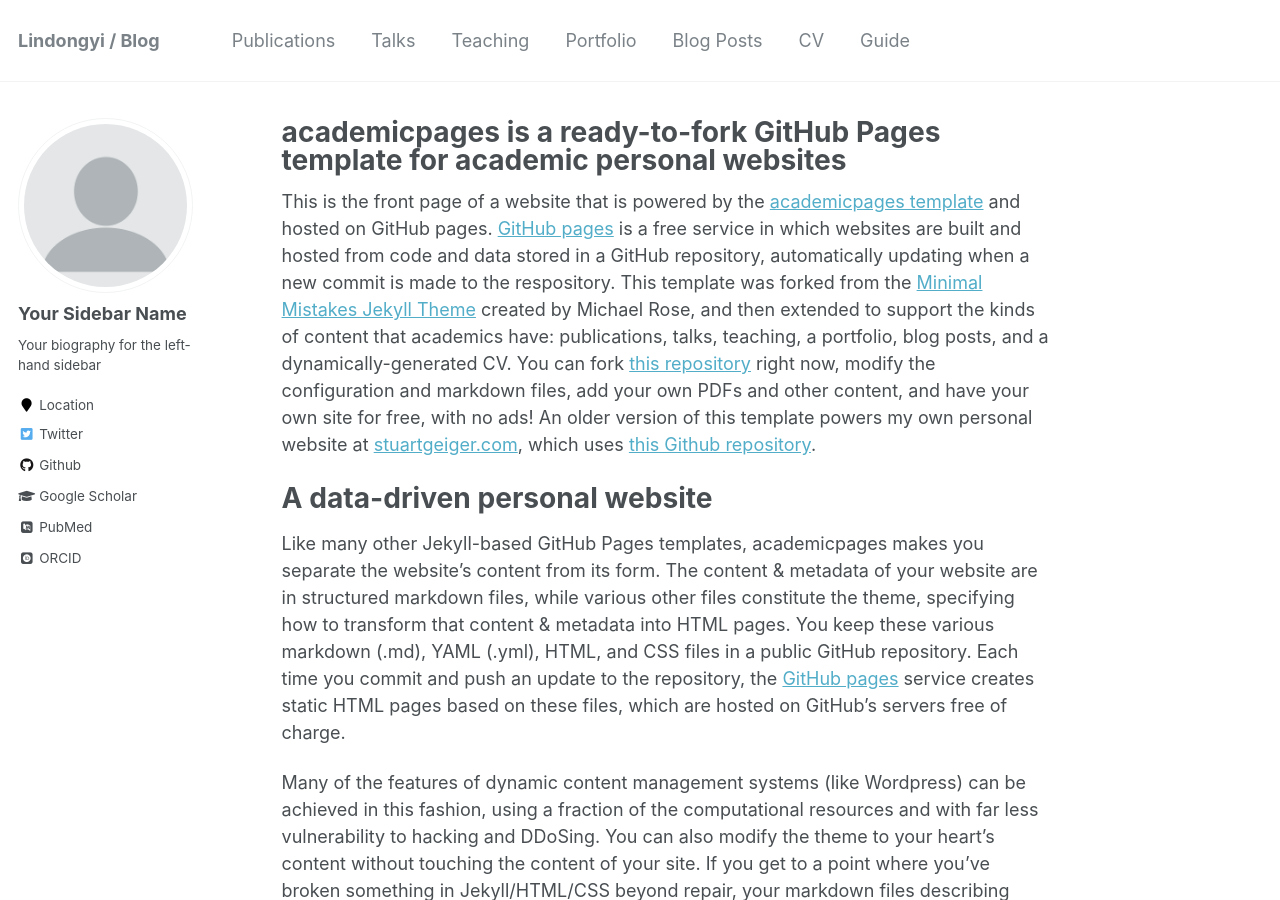
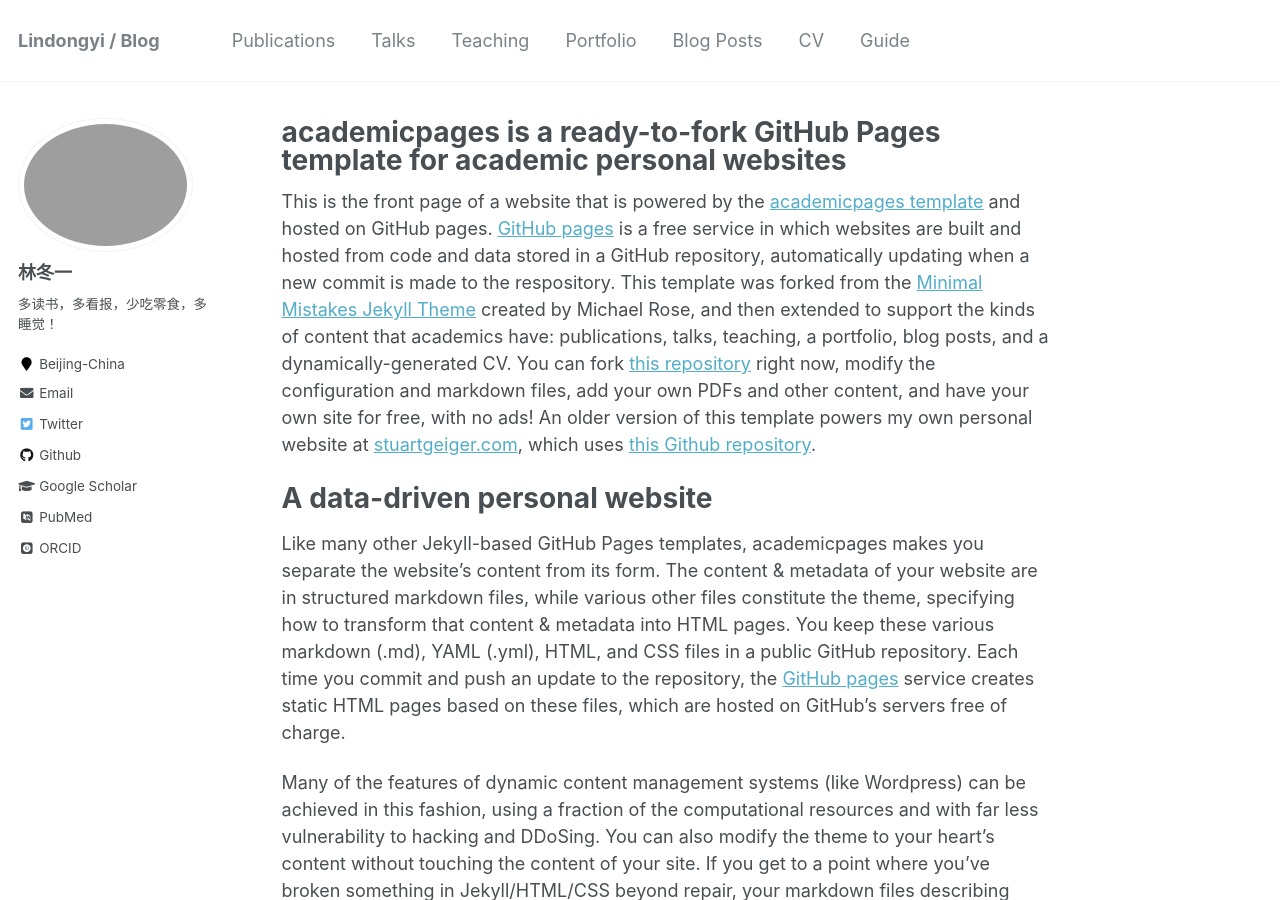
Before and after one commit to lindongyi1002/lindongyi.github.io, a Jekyll site: the page built from _pages/about.md, in a window 1280 px wide and 900 px high. Built offline with Jekyll 4.4.1, drawn with Linux system fonts in a browser that asks for light colours; some web fonts are replaced.

Commit message:
update _config.yml

```diff
--- a/_config.yml
+++ b/_config.yml
@@ -80,14 +80,14 @@
 
 # Site Author
 author:
-  name             : "Your Sidebar Name"
-  avatar           : "profile.png"
-  bio              : "Your biography for the left-hand sidebar"
-  location         : "Location"
+  name             : "林冬一"
+  avatar           : "lindongyi.png"
+  bio              : "多读书，多看报，少吃零食，多睡觉！"
+  location         : "Beijing-China"
   employer         :
   pubmed           : "https://www.ncbi.nlm.nih.gov/pubmed/?term=john+snow"
   googlescholar    : "http://yourfullgooglescholarurl.com"
-  email            :
+  email            : "lindongyi1002@qq.com"
   researchgate     :  # example: "https://www.researchgate.net/profile/yourprofile"
   uri              :
   bitbucket        :
@@ -96,7 +96,7 @@
   flickr           :
   facebook         :
   foursquare       :
-  github           : "academicpages"
+  github           : "lindongyi1002"
   google_plus      :
   keybase          :
   instagram        :
```
